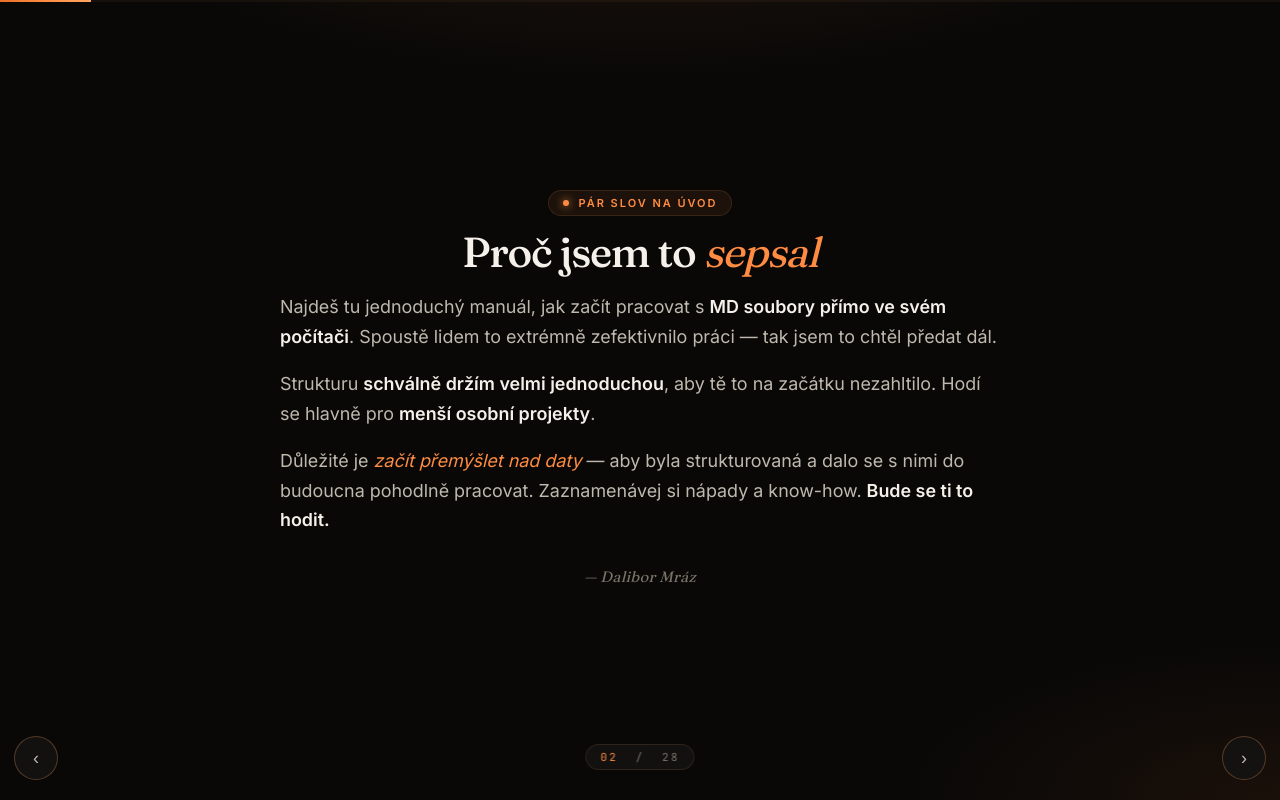
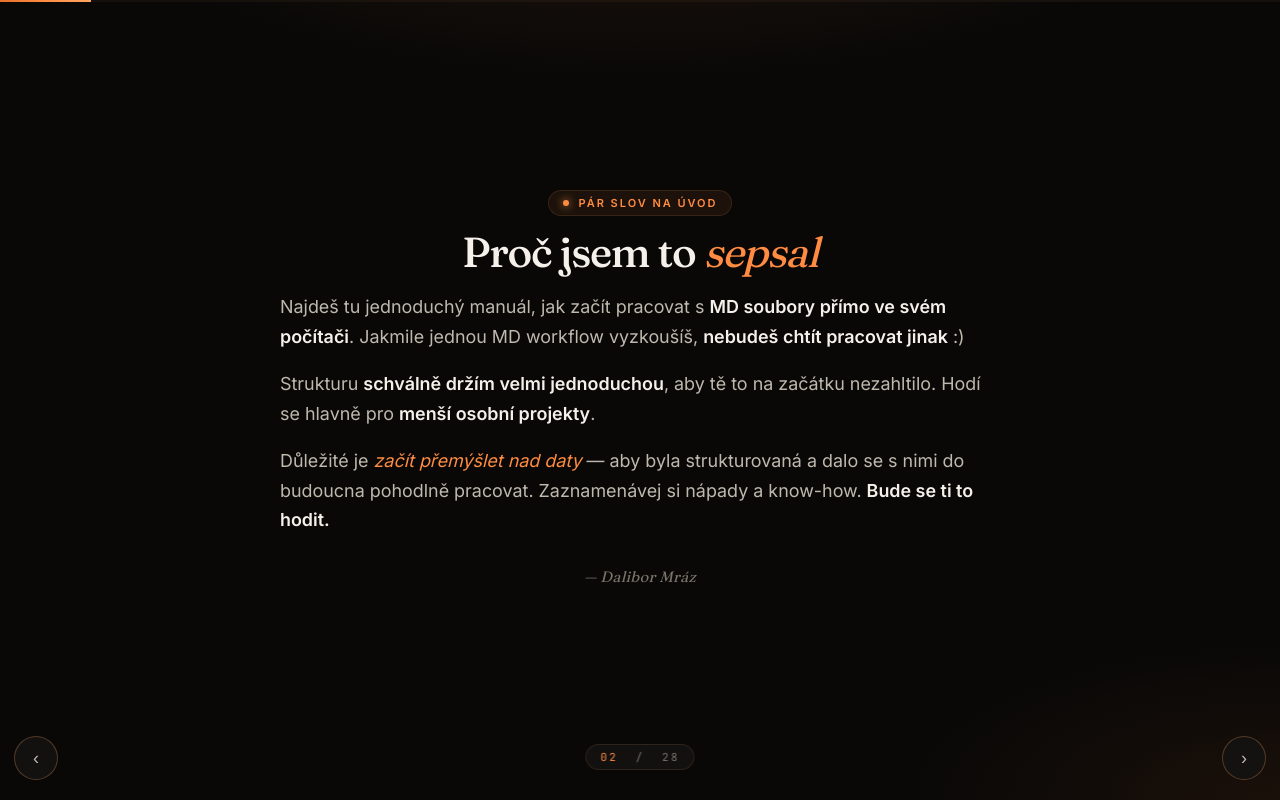
Before and after one commit to dalibormraz/md-workflow-tutorial, a plain HTML site: page index.html in a window 1280 px wide. Both pictures are taken after a click on the button "Další". Drawn offline with Linux system fonts and the light colour scheme.

Commit message:
Reword intro slide CTA line per user feedback
"Spoustě lidem to extrémně zefektivnilo práci — tak jsem to chtěl
předat dál" was generic. Replaced with the more personal:
"Jakmile jednou MD workflow vyzkoušíš, nebudeš chtít pracovat jinak :)"

Co-Authored-By: Claude Opus 4.7 <noreply@anthropic.com>

```diff
--- a/index.html
+++ b/index.html
@@ -1789,7 +1789,7 @@ h2.slide-title .spec-accent { color: var(--spec); font-style: italic; font-weigh
     <div class="author-note">
       <p>
         Najdeš tu jednoduchý manuál, jak začít pracovat s <strong>MD soubory přímo ve svém počítači</strong>.
-        Spoustě lidem to extrémně zefektivnilo práci — tak jsem to chtěl předat dál.
+        Jakmile jednou MD workflow vyzkoušíš, <strong>nebudeš chtít pracovat jinak</strong> :)
       </p>
       <p>
         Strukturu <strong>schválně držím velmi jednoduchou</strong>, aby tě to na začátku nezahltilo.
```
